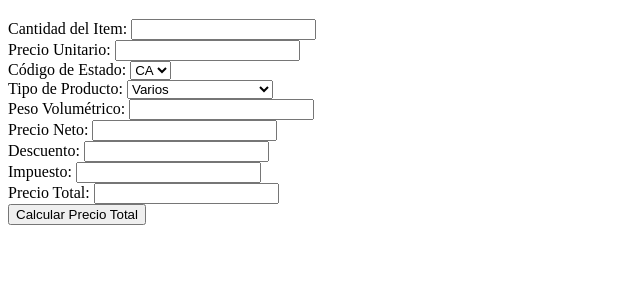
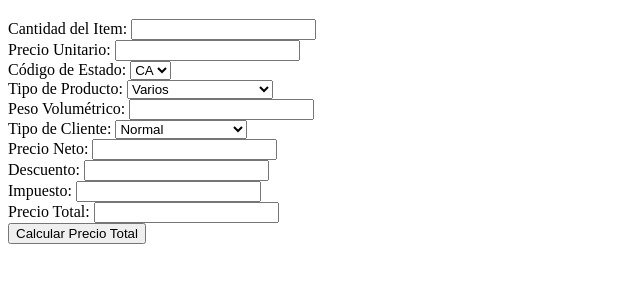
Before and after one commit to AleBustamante/aplicacion_tdd, a website: page index.html in a window 1280 px wide. Shown: the part 61-344 px from the top of the page, without its empty margins (0-640 px from the left). Drawn offline with Linux system fonts and the light colour scheme.

Commit message:
Added the customer type in the html

```diff
--- a/index.html
+++ b/index.html
@@ -47,6 +47,16 @@
     </div>
 
     <div>
+      <label for="customerType">Tipo de Cliente:</label>
+      <select id="customerType">
+        <option value="Normal">Normal</option>
+        <option value="Recurrente">Recurrente</option>
+        <option value="Antiguo recurrente">Antiguo recurrente</option>
+        <option value="Especial">Especial</option>
+      </select>
+    </div>
+
+    <div>
     <label for="netPrice">Precio Neto:</label>
     <input type="text" id="netPrice" readonly>
     </div>
```
